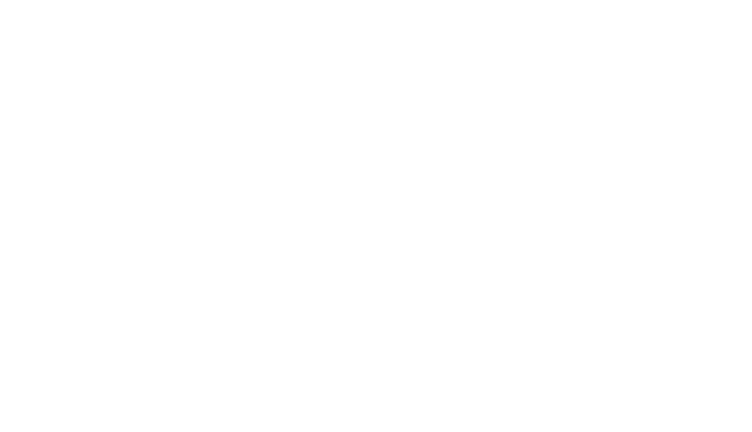
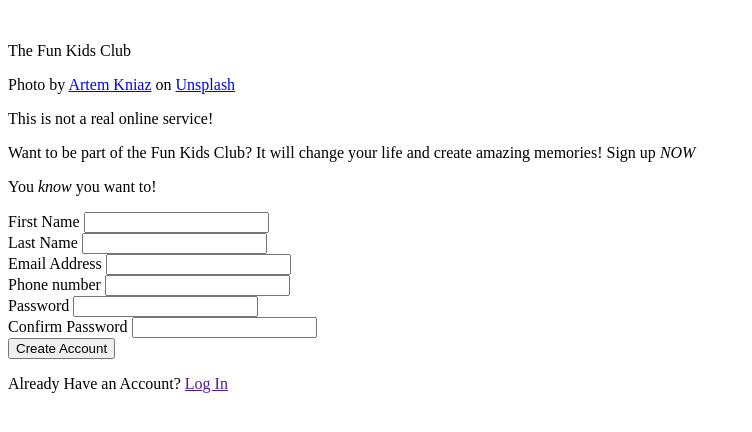
Before and after one commit to cambric4/Sign-up-Form, a plain HTML site: page index.html in a window 1280 px wide. Shown: the whole page, without its empty margins (0-752 px from the left). Drawn offline with Linux system fonts and the light colour scheme.

Commit message:
Created form portion of page. Need to bring in the image side of the page with the logo.

```diff
--- a/index.html
+++ b/index.html
@@ -6,6 +6,61 @@
     <title>Sign Up Form</title>
 </head>
 <body>
-
+    <div class="big-container">
+        <div class="left-container">
+            <div class="logo">
+                <img>
+                <p>The Fun Kids Club</p>
+            </div>
+            <p class="credit">Photo by <a href="https://unsplash.com/photos/group-of-women-standing-on-green-grass-field-during-daytime-DqgMHzeio7g">Artem Kniaz</a> on <a href="https://unsplash.com/">Unsplash</a></p>
+        </div>
+        <div class="right-container">
+            <div class="quote">
+                <p class="disclaimer">This is not a real online service!</p>
+                <p>Want to be part of the Fun Kids Club? It will change your life and create amazing memories! Sign up <em>NOW</em></p>
+                <p>You <em>know</em> you want to!</p>
+            </div>
+            <div class="container">
+                <form>
+                    <div class="all-input">
+                        <div class="names">
+                            <div class="first">
+                                <label for="first-name">First Name</label>
+                                <input type="text" id="first-name"/>
+                            </div>
+                            <div class="last">
+                                <label for="last-name">Last Name</label>
+                                <input type="text" id="last-name"/>
+                            </div>
+                        </div>
+                        <div class="contact">
+                            <div class="email">
+                                <label for="email">Email Address</label>
+                                <input type="email" id="email"/>
+                            </div>
+                            <div class="number">
+                                <label for="phone">Phone number</label>
+                                <input type="text" id="phone"/>
+                            </div>
+                        </div>
+                        <div class="set-password">
+                            <div class="password-one">
+                                <label for="password">Password</label>
+                                <input type="password" id="password" required>
+                            </div>
+                            <div class="con-password">
+                                <label for="confirm-password" id="confirm-password" required>Confirm Password</label>
+                                <input type="password" id="confirm-password" required>
+                            </div>
+                        </div>
+                    </div>
+                    <div class="button">
+                        <button type="submit" id="send-form">Create Account</button>
+                        <p class="log-in">Already Have an Account? <a href>Log In</a></p>
+                    </div>
+                </form>
+            </div>
+        </div>
+    </div>
 </body>
 </html>
```
